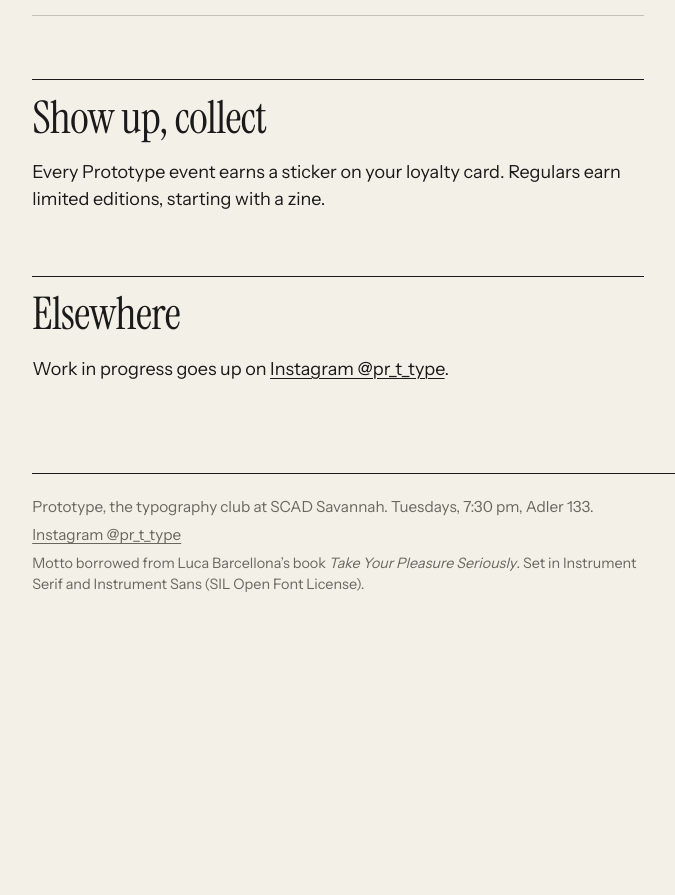
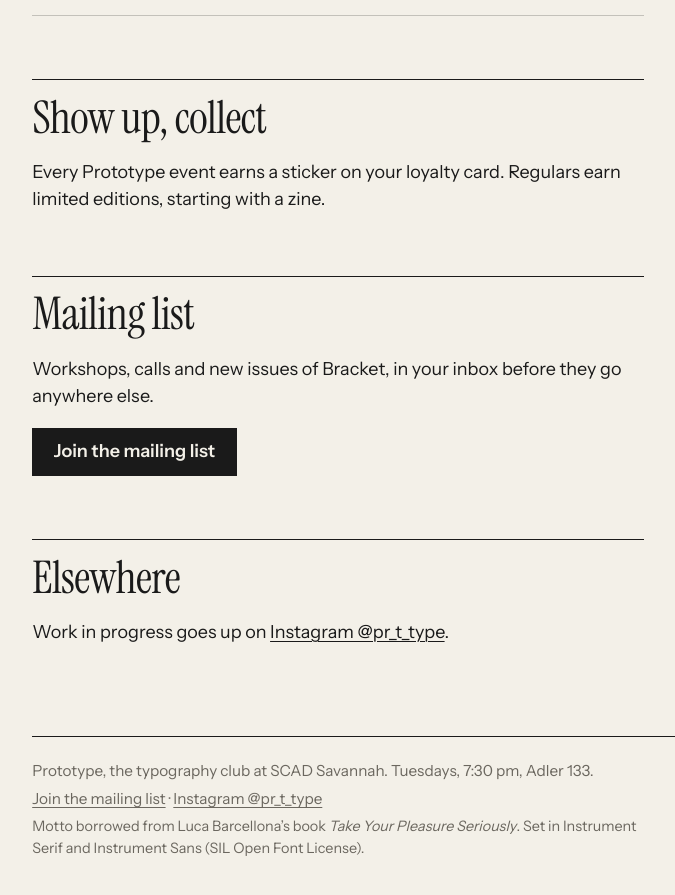
Before and after one commit to Prototype-at-scad/prototype-at-scad.github.io, a Jekyll site: the page built from index.md, in a window 1280 px wide and 900 px high, scrolled down 967 px. Shown: the top 895 px of the window, without its empty margins (19-694 px from the left). Built offline with Jekyll 4.4.1, drawn with Linux system fonts in a browser that asks for light colours; before the commit the page ends 1604 px from its top, so only the background shows below that; part of the change alters nothing that is shown.

Commit message:
Turn on mailing list: link to PrT: Prototype News on beehiiv
Co-Authored-By: Claude Opus 5.5 <noreply@anthropic.com>
Claude-Session: https://claude.ai/code/session_01W1uKegAEigW48u4gs52V4x

```diff
--- a/_config.yml
+++ b/_config.yml
@@ -5,7 +5,7 @@ instagram: pr_t_type
 
 # Mailing list: paste the beehiiv subscribe page link between the quotes.
 # Leave it empty and the "Join the mailing list" links stay hidden.
-newsletter: ""
+newsletter: "https://prototypes-newsletter.beehiiv.com/subscribe"
 
 # Files GitHub should not publish as pages
 exclude:
```
